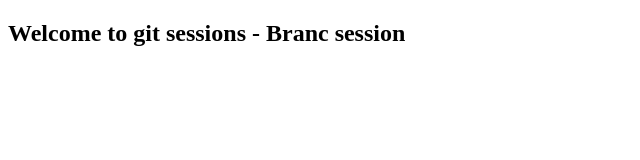
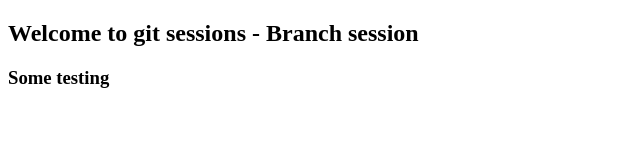
Before and after one commit to chakilamnaresh/git-practice, a plain HTML site: page home.html in a window 1280 px wide. Shown: the whole page, without its empty margins (0-640 px from the left). Drawn offline with Linux system fonts and the light colour scheme.

Commit message:
Update home.html with new content

```diff
--- a/home.html
+++ b/home.html
@@ -6,6 +6,7 @@
     <title>Document</title>
 </head>
 <body>
-    <h2>Welcome to git sessions - Branc session</h2>
+    <h2>Welcome to git sessions - Branch session</h2>
+    <h3>Some testing</h3>
 </body>
 </html>
```
